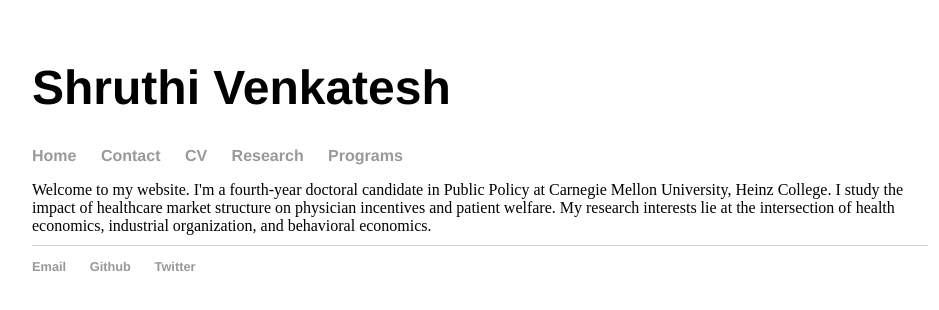
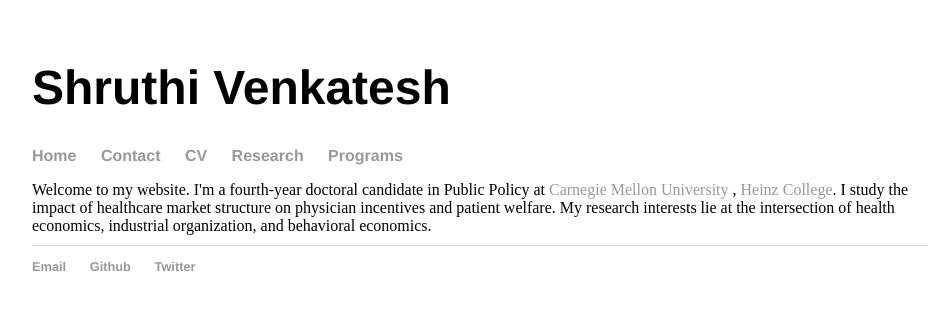
Before and after one commit to shruthi-venkatesh/shruthi-venkatesh.github.io, a Jekyll site: the page built from index.html, in a window 1280 px wide. Shown: the top 310 px of the page, without its empty margins (160-1099 px from the left). Built offline with Jekyll 4.4.1, drawn with Linux system fonts in a browser that asks for light colours; part of the change alters nothing that is shown.

```diff
--- a/index.html
+++ b/index.html
@@ -3,7 +3,8 @@ layout: default
 title: Shruthi Venkatesh
 ---
 <div class="blurb">
-Welcome to my website. I'm a fourth-year doctoral candidate in Public Policy at Carnegie Mellon University, Heinz College.
-I study the impact of healthcare market structure on physician incentives and patient welfare. My research interests lie at
-the intersection of health economics, industrial organization, and behavioral economics.
+  Welcome to my website. I'm a fourth-year doctoral candidate in Public Policy at <a href="www.cmu.edu"> Carnegie Mellon University </a>,
+  <a href="https://www.heinz.cmu.edu">Heinz College</a>. I study the impact of healthcare market structure on physician
+  incentives and patient welfare. My research interests lie at the intersection of health economics, industrial organization,
+  and behavioral economics.
 </div><!-- /.blurb -->
```
